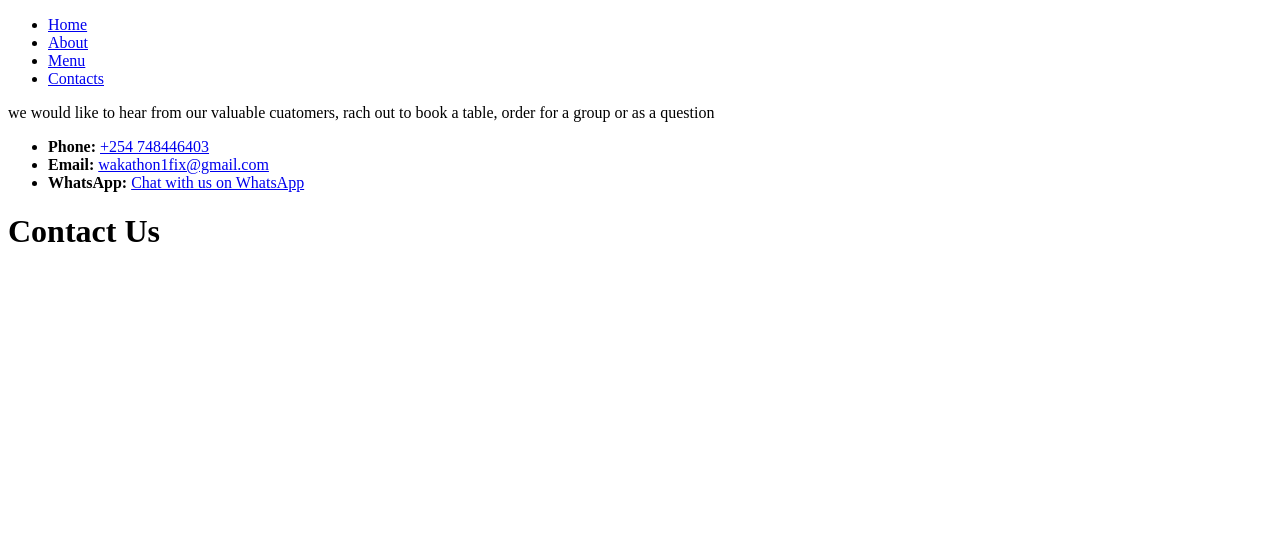
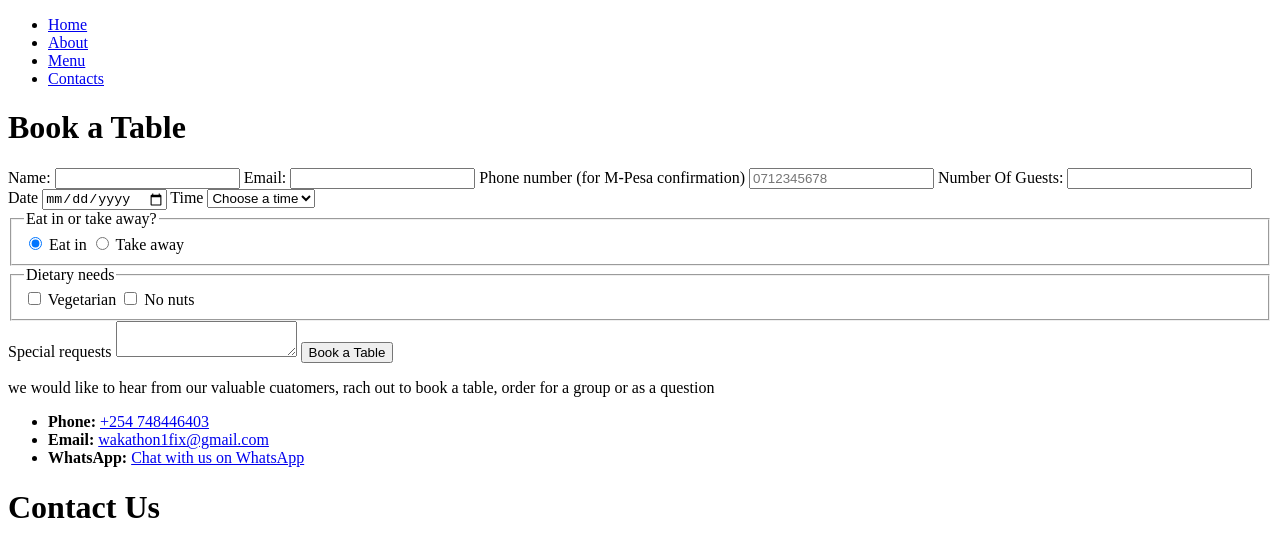
Before and after one commit to DanielKiarie/week2--profplanethtml, a plain HTML site: page contact.html in a window 1280 px wide. Drawn offline with Linux system fonts and the light colour scheme.

Commit message:
Update menu,contact,index,about

```diff
--- a/contact.html
+++ b/contact.html
@@ -3,6 +3,7 @@
 <head>
     <meta charset="UTF-8">
     <meta name="viewport" content="width=device-width, initial-scale=1.0">
+    <meta name="description" content="Home-cooked Kenyan food on Kenyatta Avenue, Nakuru. See our menu, order on WhatsApp or book a table.">
     <title>Mama Njeri's Kitchen | Home-cooked food in Nakuru</title>
 </head>
 <body>
@@ -17,6 +18,44 @@
         </nav>
     </header>
     <main>
+        <h1>Book a Table</h1>
+        <form action="book">
+            <label for="name">Name:</label>
+            <input type="text" id="name" name="name" required>
+            <label for="email">Email:</label>
+            <input type="email" id="email" name="email" required>
+            <label for="phone">Phone number (for M-Pesa confirmation)</label>
+            <input type="tel" id="phone" name="phone" required autocomplete="tel"
+             pattern="0[17][0-9]{8}" placeholder="0712345678">
+             <label for="guests">Number Of Guests:</label>
+            <input type="number" id="guests" name="guests" required>
+            <label for="date">Date</label>
+            <input type="date" id="date" name="date" min="2026-01-27" required>
+            <label for="time">Time</label>
+            <select id="time" name="time" required>
+            <option value="">Choose a time</option>
+            <option value="12:00">12:00</option>
+            <option value="13:00">13:00</option>
+            <option value="19:00">19:00</option>
+</select>
+<fieldset>
+  <legend>Eat in or take away?</legend>
+  <input type="radio" id="eat-in" name="service" value="eat-in" checked>
+  <label for="eat-in">Eat in</label>
+  <input type="radio" id="take-away" name="service" value="take-away">
+  <label for="take-away">Take away</label>
+</fieldset>
+<fieldset>
+  <legend>Dietary needs</legend>
+  <input type="checkbox" id="vegetarian" name="diet" value="vegetarian">
+  <label for="vegetarian">Vegetarian</label>
+  <input type="checkbox" id="no-nuts" name="diet" value="no-nuts">
+  <label for="no-nuts">No nuts</label>
+</fieldset>
+            <label for="notes">Special requests</label>
+            <textarea id="notes" name="notes" maxlength="300"></textarea>
+            <button type="submit">Book a Table</button>
+        </form>
         <p>we would like to hear from our valuable cuatomers, rach out to book a table, order for a group or as a question</p>
         <ul>
             <li><strong>Phone:</strong> <a href="tel:+254712345678">+254 748446403</a></li>
```
Also changed, not shown: about.html (+1 -0 lines), index.html (+1 -0 lines), menu.html (+2 -1 lines).
